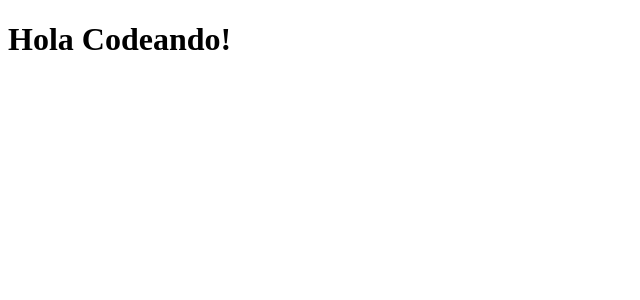
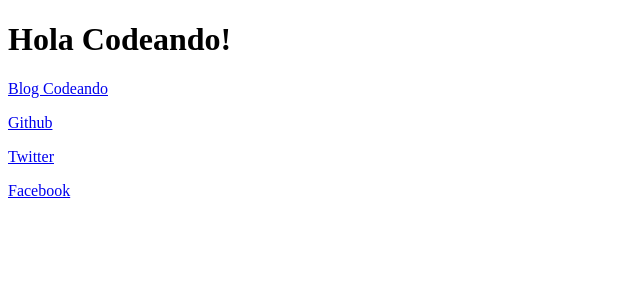
Before and after one commit to Codeandomx/curso-de-introduccion-a-angular, an Angular app: page / in a window 1280 px wide. Shown: the top 300 px of the page, without its empty margins (0-640 px from the left). Built offline with nearby package versions, Linux system fonts and the light colour scheme.

Commit message:
Ejemplo creación de componentes en Angular.

```diff
--- a/src/app/app.component.html
+++ b/src/app/app.component.html
@@ -1,3 +1,4 @@
 <h1>
   {{title}}
 </h1>
+<app-demo><app-demo>
--- a/src/app/app.module.ts
+++ b/src/app/app.module.ts
@@ -4,10 +4,12 @@
 import { HttpModule } from '@angular/http';
 
 import { AppComponent } from './app.component';
+import { DemoComponent } from './components/demo/demo.component';
 
 @NgModule({
   declarations: [
-    AppComponent
+    AppComponent,
+    DemoComponent
   ],
   imports: [
     BrowserModule,
--- /dev/null
+++ b/src/app/components/demo/demo.component.html
@@ -0,0 +1,3 @@
+<div *ngFor="let temp of sitiosInteres">
+    <p><a href="{{ temp.url }}">{{ temp.name }}</a></p>
+</div>
--- /dev/null
+++ b/src/app/components/demo/demo.component.ts
@@ -0,0 +1,24 @@
+import { Component, OnInit } from '@angular/core';
+
+@Component({
+  selector: 'app-demo',
+  templateUrl: './demo.component.html',
+  styleUrls: ['./demo.component.css']
+})
+export class DemoComponent implements OnInit
+{
+  // creamos un array para almacenar cadenas
+  sitiosInteres: any = [];
+
+  constructor() { }
+
+  ngOnInit() {
+  	this.sitiosInteres = [
+      { name: 'Blog Codeando', url: 'http://blog.codeando.org' },
+      { name: 'Github', url: 'https://github.com/codeandomx' },
+      { name: 'Twitter', url: 'https://twitter.com/codeando_org' },
+      { name: 'Facebook', url: 'https://facebook.com/codeando.org' }
+    ];
+  }
+
+}
```
Also changed, not shown: src/app/components/demo/demo.component.css (added), 1 other file (tests, documents, lock files or other folders).
